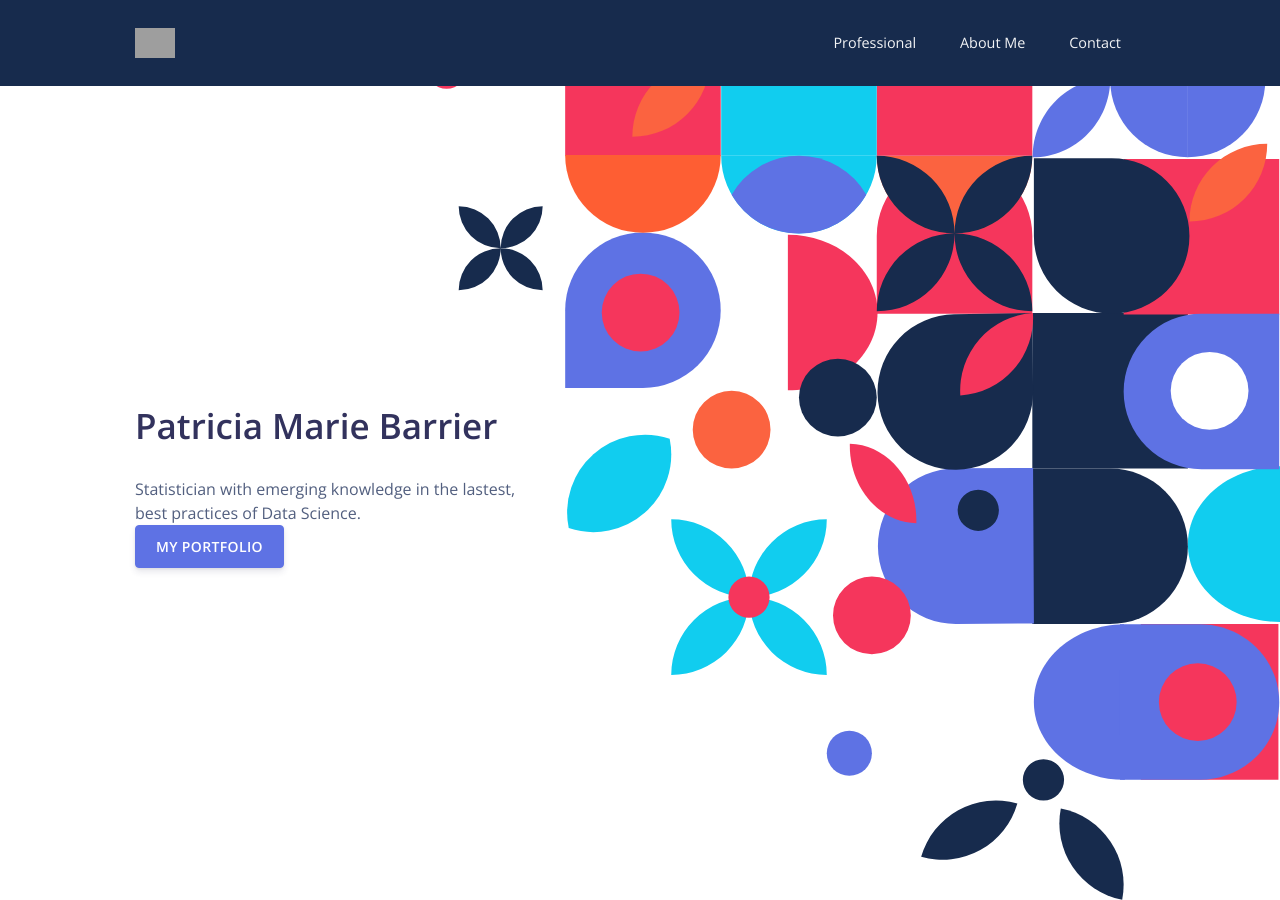
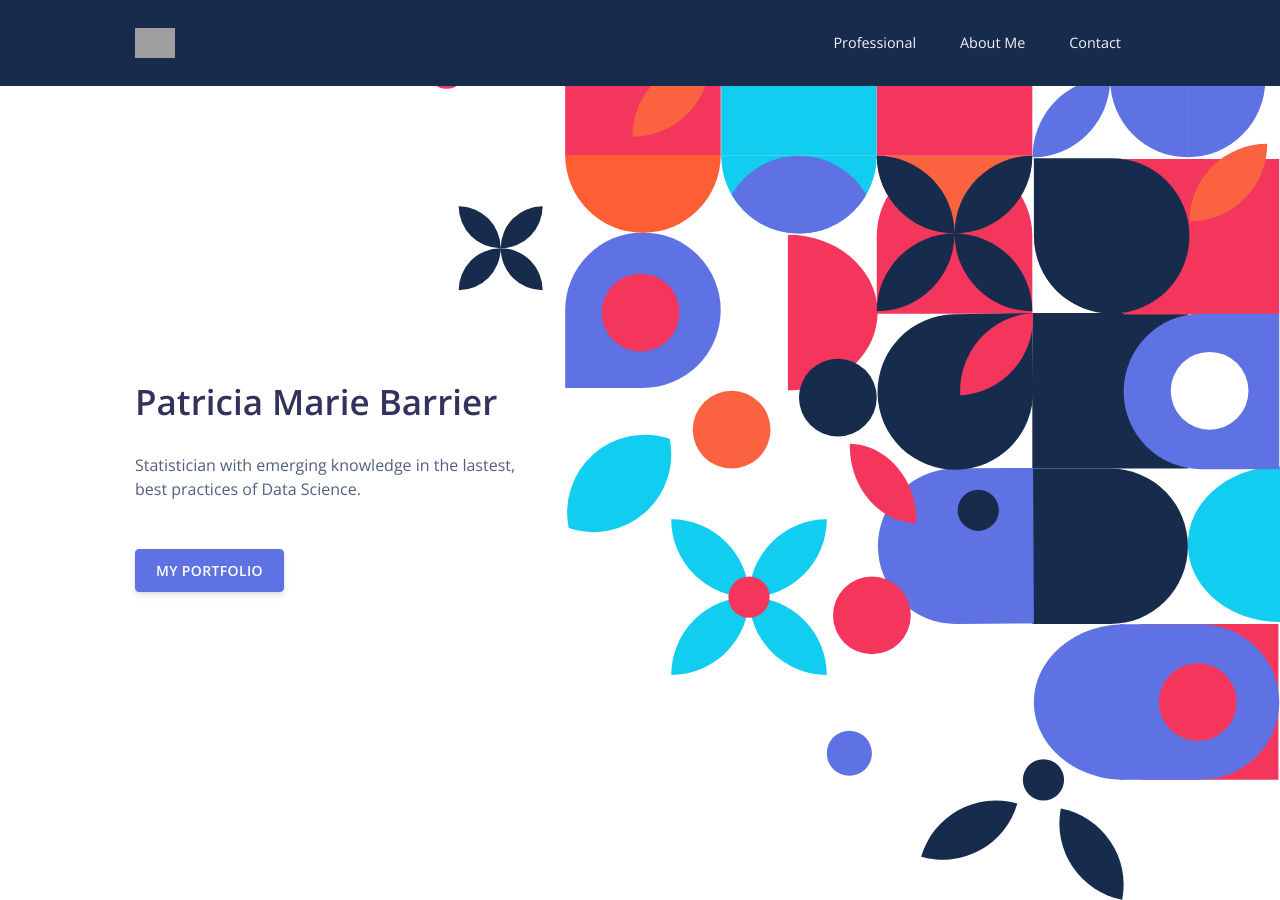
Before and after one commit to patriciamariebarrier/patriciamariebarrier.github.io, a Jekyll site: the page built from index.html, in a window 1280 px wide and 900 px high. Built offline with Jekyll 4.4.1, drawn with Linux system fonts in a browser that asks for light colours; nearby versions of some CDN libraries; grey boxes are pictures that could not be loaded.

Commit message:
Update home-sample.html

```diff
--- a/_includes/home-sample.html
+++ b/_includes/home-sample.html
@@ -5,7 +5,7 @@
       <div class="row">
         <div class="col-lg-5 col-md-7 mr-auto text-left d-flex justify-content-center flex-column">
           <h3 class="display-3">Patricia Marie Barrier</h3>
-          <p class="lead mt-0"></p>Statistician with emerging knowledge in the lastest, best practices of Data Science. <br>
+          <p class="lead mt-0"></p>Statistician with emerging knowledge in the lastest, best practices of Data Science. <br> <br> <br>
           <div class="buttons">
             <a href="/blog" class="btn btn-primary">
               My Portfolio
```
